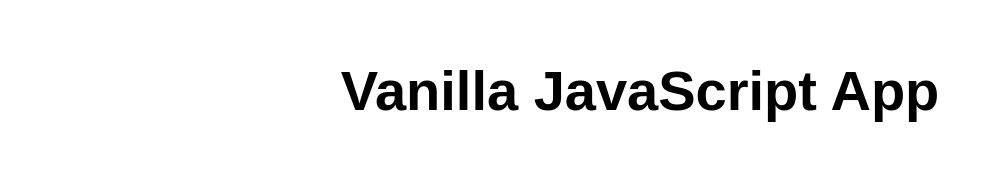
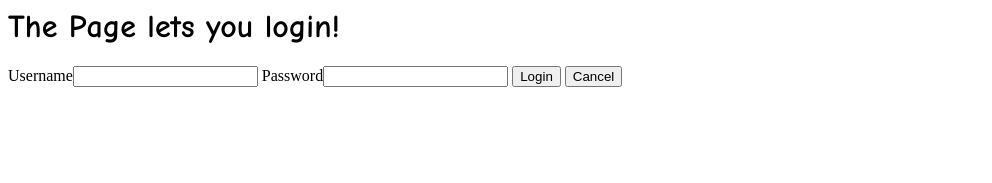
Before and after one commit to Dauntai/login-page, a plain HTML site: page index.html in a window 1280 px wide. Shown: the whole page, without its empty margins (0-992 px from the left). Drawn offline with Linux system fonts and the light colour scheme.

Commit message:
Update index.html

```diff
--- a/index.html
+++ b/index.html
@@ -1,17 +1,29 @@
-<!DOCTYPE html>
-<html lang="en">
+<html><head><title>
+Login page</title></head>
+<body>
+<h1 style="font-family:Comic Sans Ms;text-align="center";font-size:20pt;
+color:#00FF00;>
+The Page lets you login!
+</h1>
+<form name="login">
+Username<input type="text" name="userid"/>
+Password<input type="password" name="pswrd"/>
+<input type="button" onclick="check(this.form)" value="Login"/>
+<input type="reset" value="Cancel"/>
+</form>
+<script language="javascript">
+function check(form)
+{
 
-<head>
-  <meta charset="UTF-8">
-  <meta name="viewport" content="width=device-width, initial-scale=1.0">
-  <link rel="stylesheet" href="styles.css">
-  <title>Vanilla JavaScript App</title>
-</head>
-
-<body>
-  <main>
-    <h1>Vanilla JavaScript App</h1>
-  </main>
+ if(form.userid.value == "Shree" && form.pswrd.value == "Shree@123")
+  {
+    window.open('target.html')
+  }
+ else
+ {
+   alert("Error Password or Username")
+  }
+}
+</script>
 </body>
-
 </html>
```
